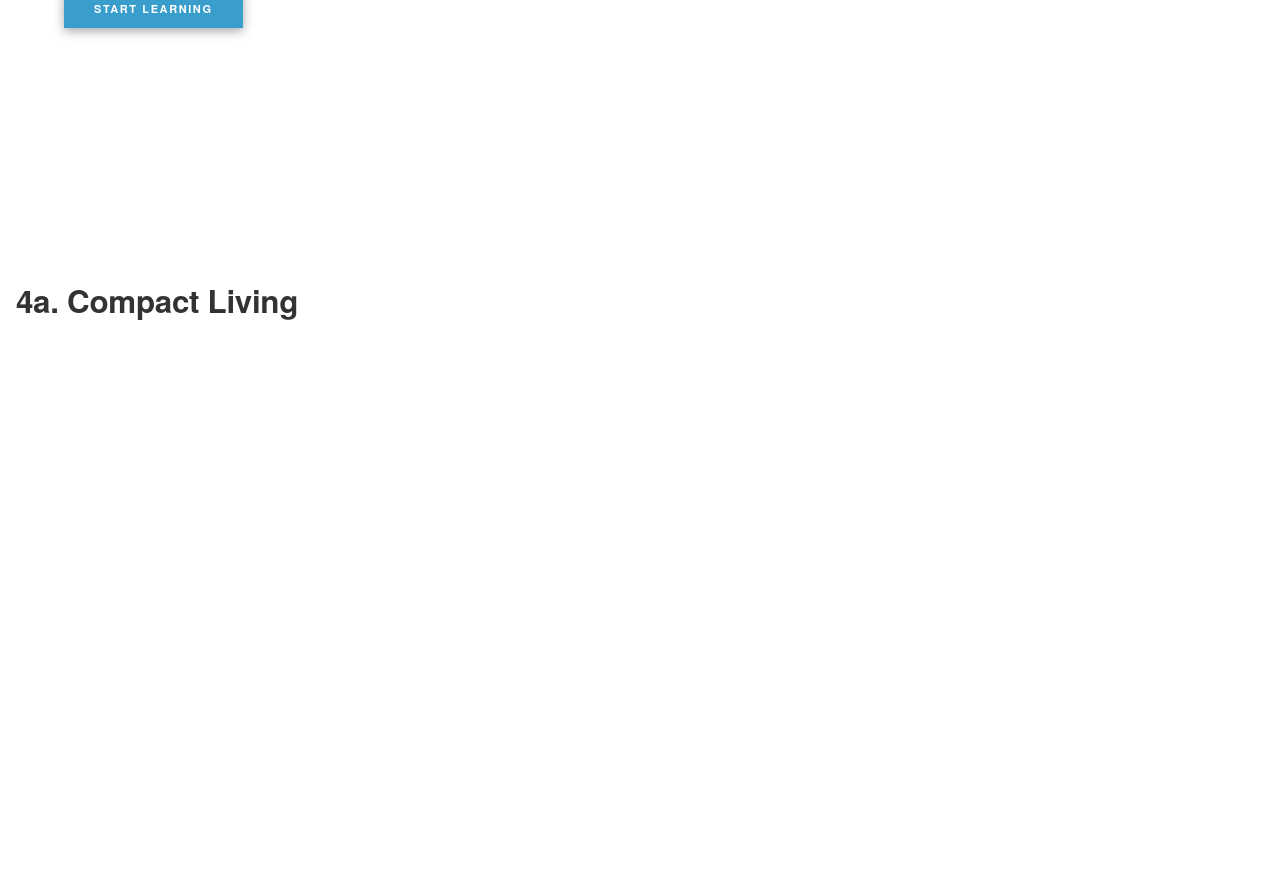
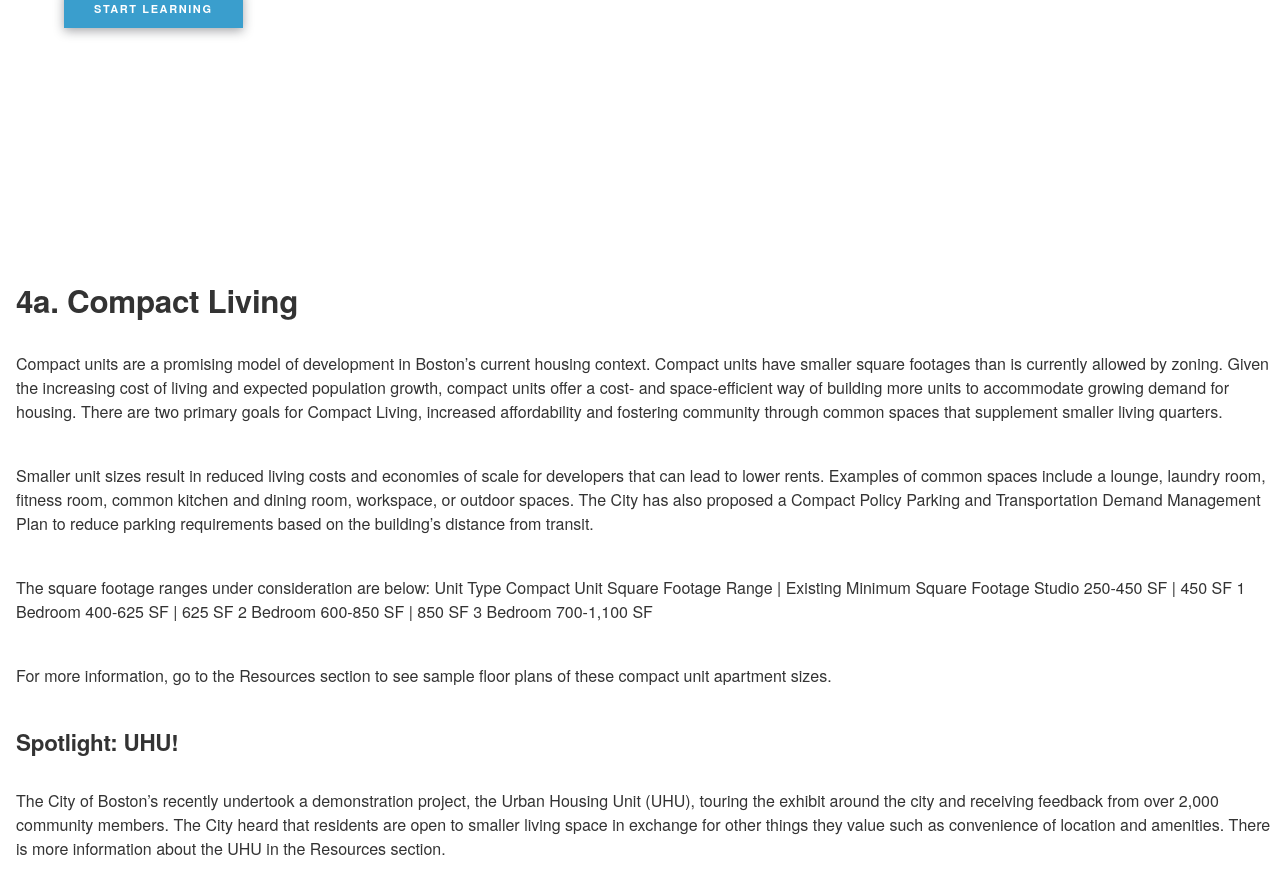
Before and after one commit to isaacchansky/housingilab, a Jekyll site: the page built from _posts/2018-05-06-lesson-04.md, in a window 1280 px wide and 900 px high, scrolled down 571 px. Shown: the top 894 px of the window. Built offline with Jekyll 4.4.1, drawn with Linux system fonts in a browser that asks for light colours; our own code applies the rules of GitHub Pages for plain Markdown files; a script that is not in the unit is left out; before the commit the page ends 923 px from its top, so only the background shows below that.

Commit message:
update lesson 04 to compact policy copy

```diff
--- a/_posts/2018-05-06-lesson-04.md
+++ b/_posts/2018-05-06-lesson-04.md
@@ -6,3 +6,19 @@
 ---
 
 ## 4a. Compact Living
+
+Compact units are a promising model of development in Boston’s current housing context. Compact units have smaller square footages than is currently allowed by zoning. Given the increasing cost of living and expected population growth, compact units offer a cost- and space-efficient way of building more units to accommodate growing demand for housing. There are two primary goals for Compact Living, increased affordability and fostering community through common spaces that supplement smaller living quarters.
+
+Smaller unit sizes result in reduced living costs and economies of scale for developers that can lead to lower rents. Examples of common spaces include a lounge, laundry room, fitness room, common kitchen and dining room, workspace, or outdoor spaces. The City has also proposed a Compact Policy Parking and Transportation Demand Management Plan to reduce parking requirements based on the building’s distance from transit.
+
+The square footage ranges under consideration are below:
+Unit Type                    Compact Unit Square Footage Range   |    Existing Minimum Square Footage
+Studio                       250-450 SF                          |     450 SF
+1 Bedroom                    400-625 SF                          |     625 SF
+2 Bedroom                    600-850 SF                          |     850 SF
+3 Bedroom                    700-1,100 SF
+
+For more information, go to the Resources section to see sample floor plans of these compact unit apartment sizes.
+
+### Spotlight: UHU!
+The City of Boston’s recently undertook a demonstration project, the Urban Housing Unit (UHU), touring the exhibit around the city and receiving feedback from over 2,000 community members. The City heard that residents are open to smaller living space in exchange for other things they value such as convenience of location and amenities. There is more information about the UHU in the Resources section.
```
